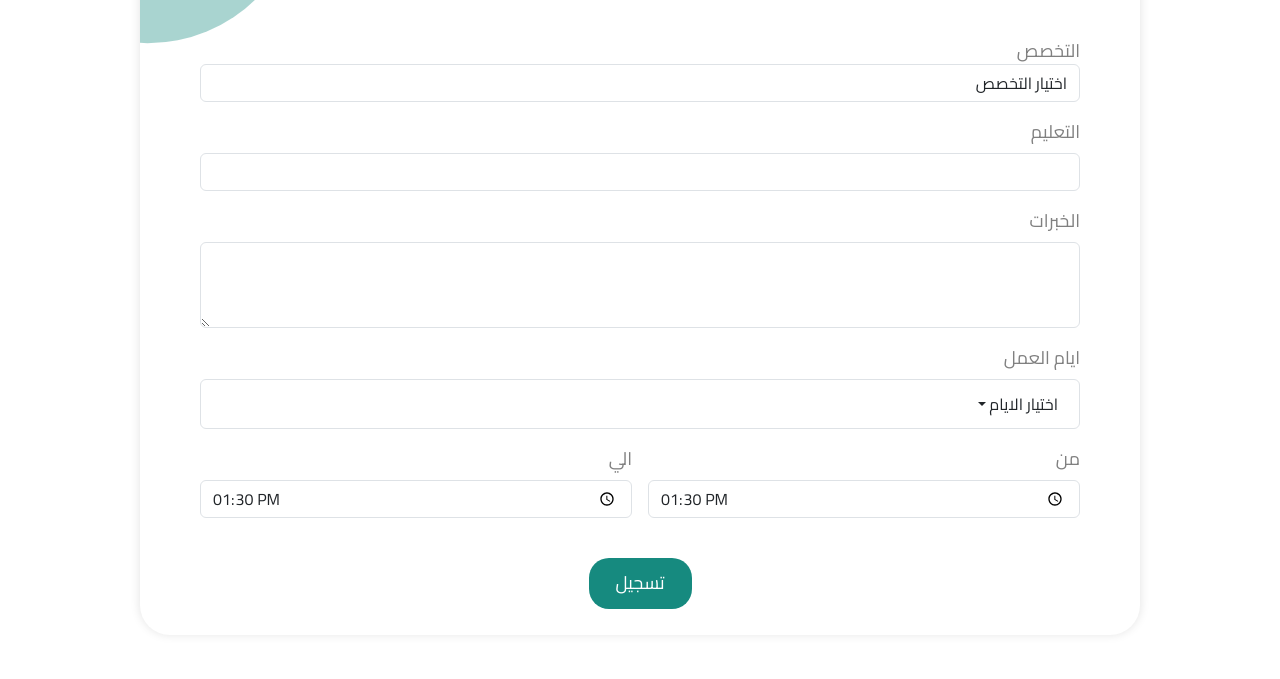
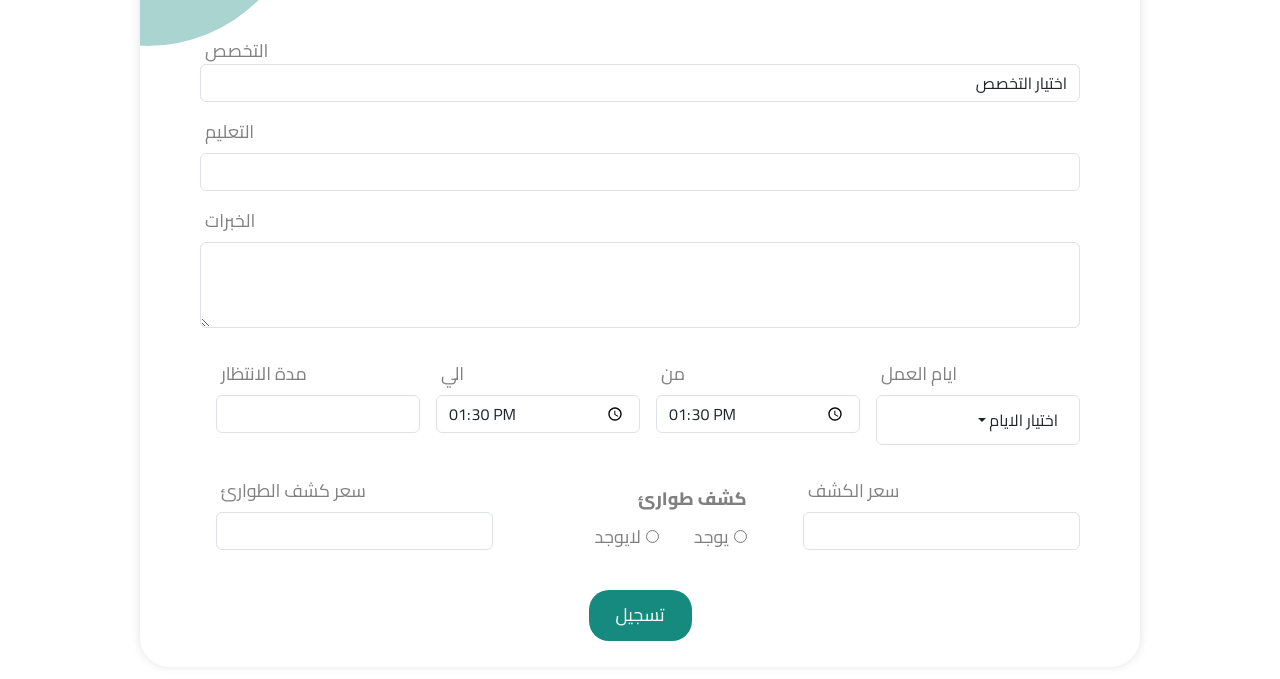
Before and after one commit to Mohamed20a/My-doctor, a plain HTML site: page nextDoctorSignUp.html in a window 1280 px wide. Shown: the part 399-1078 px from the top of the page. Drawn offline with Linux system fonts and the light colour scheme.

Commit message:
Add files via upload

```diff
--- a/nextDoctorSignUp.html
+++ b/nextDoctorSignUp.html
@@ -1,5 +1,5 @@
 <!DOCTYPE html>
-<html lang="en">
+<html lang="ar" dir="rtl">
 <head>
     <meta charset="UTF-8">
     <meta name="viewport" content="width=device-width, initial-scale=1.0">
@@ -20,7 +20,6 @@
     <link href="https://fonts.googleapis.com/css2?family=Cairo:wght@200;300;400;500;600;800&display=swap" rel="stylesheet">
 </head>
 <body>
-
     <!-- Navbar -->
     <nav class="navbar navbar-expand-lg navbar-dark active" id="nav" >
         <div class="container-fluid" style="flex-direction: row-reverse;">
@@ -111,8 +110,8 @@
                         <label for="exampleFormControlTextarea1" class="form-label" >الخبرات</label>
                         <textarea class="form-control" id="exampleFormControlTextarea1" rows="3" cols="50"></textarea>
                     </div>
-
-                    <div class="col-md-12">
+                    <div class="row g-3">
+                        <div class="col-md-3">
                             <label for="exampleFormControlTextarea1" class="form-label" >ايام العمل</label>
                             <div class="dropdown form-control">
                             <button class="btn btn-defult dropdown-toggle dropdown-toggle-split" type="button" id="dropdownMenuButton" data-bs-toggle="dropdown" aria-expanded="false"><span class="visually-hidden">Toggle Dropdown</span>
@@ -178,18 +177,41 @@
                             </ul>
                             </div>
                         </div>
-                    <div class="col-md-12">
-                        <div class="row g-3 hours">
-                            <div class="col-md-6">
+                        <div class="col-md-3">
+                            <label for="text1" class="form-label">من</label>
+                            <input id="time" class="form-control" type="time" name="time" value="13:30" />
+                        </div>
+                        <div class="col-md-3">
                             <label for="text1" class="form-label" >الي</label>
                             <input id="time" class="form-control" type="time" name="time" value="13:30" />
                         </div>
-                            <div class="col-md-6">
-                                <label for="text1" class="form-label">من</label>
-                                <input id="time" class="form-control" type="time" name="time" value="13:30" />
+                        <div class="col-md-3">
+                            <label for="watingTime" class="form-label"> مدة الانتظار</label>
+                            <input type="number" class="form-control" id="watingTime">
+                        </div>
+
+                    </div>
+
+                        <div class="row g-3 hours">
+                            <div class="col-md-4">
+                                <label for="price" class="form-label" >سعر الكشف</label>
+                                <input type="number" class="form-control" id="price">
+                            </div>
+
+                            <div class="col-md-4 check-box mt-4 pe-5 "dir="rtl">
+                                <p style=font-weight:bold; >كشف طوارئ</p>
+                                <div class="check d-flex">
+                                        <input type="radio" id="Gender1" name="Gender" >
+                                        <label for="Gender1">يوجد</label>
+                                        <input type="radio" id="Gender2" name="Gender" class="mr-4"><label for="Gender2">لايوجد</label>
                                 </div>
                             </div>
-                    </div></div>
+                            <div class="col-md-4">
+                                <label for="price" class="form-label" >سعر كشف الطوارئ</label>
+                                <input type="number" class="form-control" id="price">
+                            </div>
+                        </div>
+
                     <div class= "mb-3 submit-btn text-center">
                         <a href=""><button > تسجيل</button></a>
                     </div>
```
Lines whose indentation alone changed are shown as unchanged.
